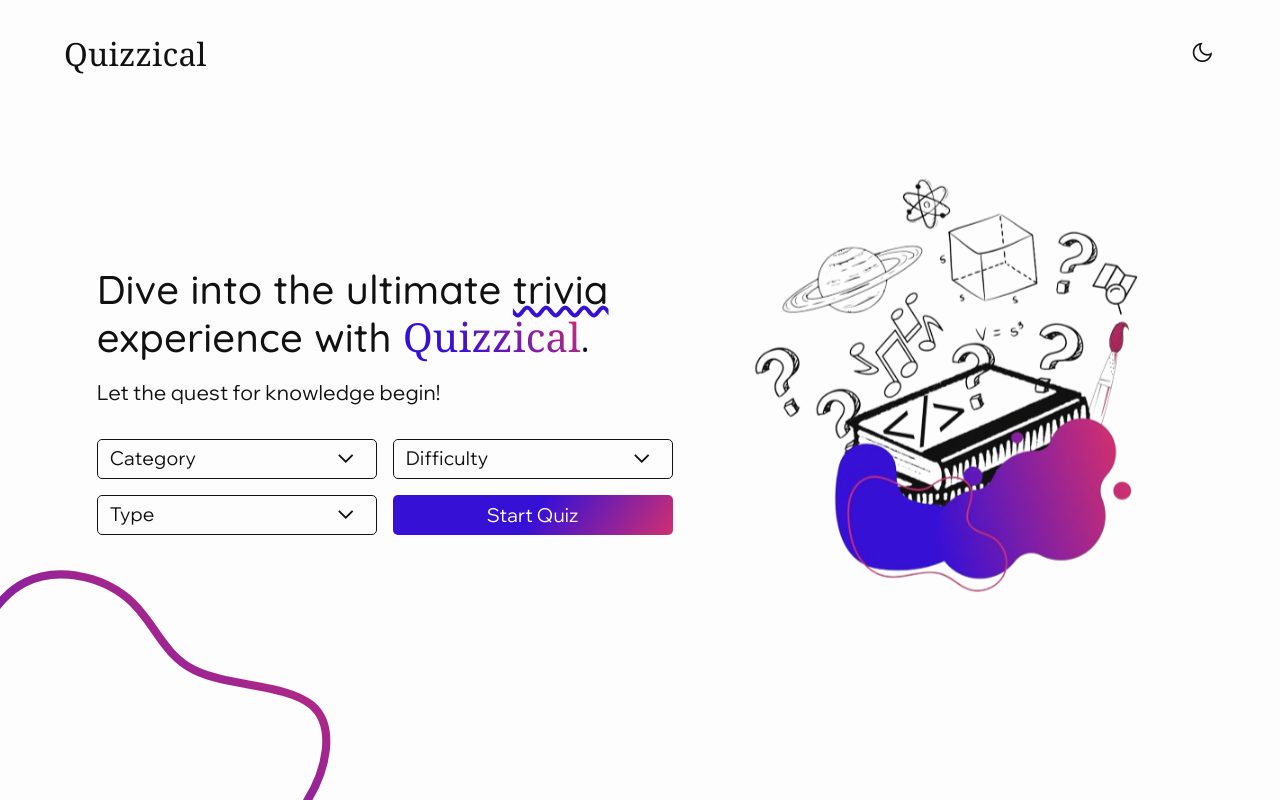
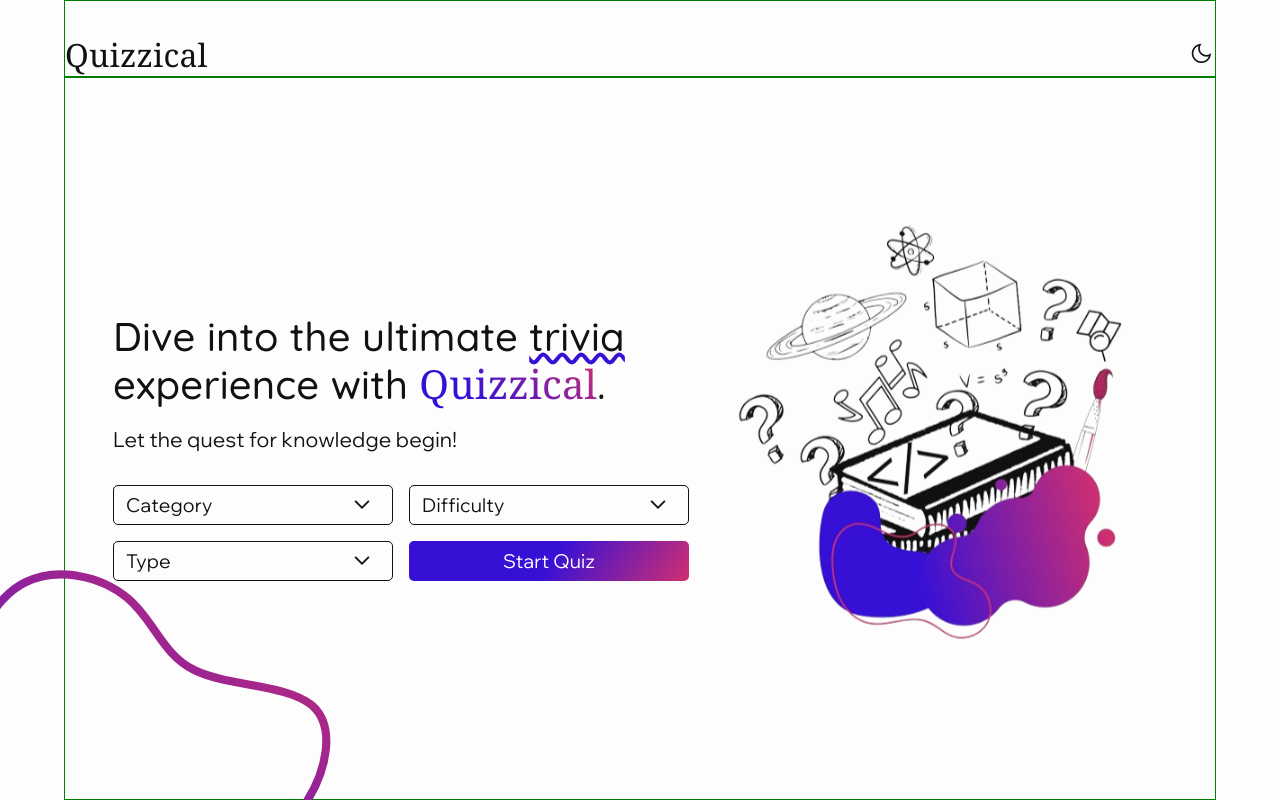
Before and after one commit to VriaA/Quizzly, a React (Vite) app in the folder quizzical/: page / in a window 1280 px wide. Built offline with nearby package versions, Linux system fonts and the light colour scheme; no server answers.

Commit message:
center hero

```diff
--- a/quizzical/src/App.jsx
+++ b/quizzical/src/App.jsx
@@ -97,7 +97,7 @@ function App() {
   }
 
   return (
-        <div>
+        <div className='wrapper'>
           <Header theme={theme} changeTheme={changeTheme} />
 
           <main>
--- a/quizzical/src/index.css
+++ b/quizzical/src/index.css
@@ -166,10 +166,9 @@ h2 {
   display: flex;
   flex-direction: column;
   gap: .5rem;
-  max-height: 200px;
-  margin-top: .5rem;
+  max-height: 150px;
+  margin-bottom: .5rem;
   background: #e8e8e897;
-  border: none;
   overflow: auto;
 }
 
@@ -286,12 +285,28 @@ h2 {
 /*===================== MEDIA QUERIES =====================*/
 
 @media screen and (min-width: 768px) {
-  header {
-    padding: 2rem 5%;
+  .wrapper {
+    display: flex;
+    flex-direction: column;
+    align-items: center;
+    min-height: 100dvh;
+    padding: 0 5%;
   }
 
-  header, .hero-wrapper {
+  header {
+    padding: 2rem 0 0 0;
+  }
+
+  header, main {
+    width: 100%;
     max-width: 1400px;
+    border: 1px solid green;
+  }
+
+  main {
+    flex: 1;
+    display: flex;
+    align-items: center;
   }
 
   .left-col {
@@ -299,10 +314,7 @@ h2 {
   }
 
   .hero-wrapper {
-    position: absolute;
-    inset: 0;
-    height: fit-content;
-    margin: auto;
+    width: 100%;
     padding-bottom: 0;
   }
 
@@ -344,7 +356,6 @@ h2 {
     flex-direction: row;
     justify-content: space-evenly;
     text-align: start;
-    padding: 0 2.5rem;
   }
 
   .left-col {
```
